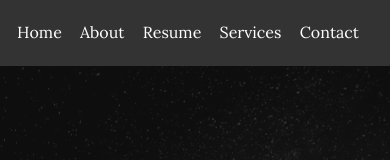
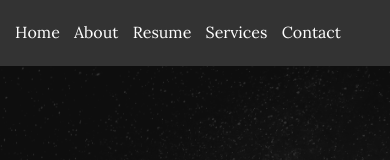
Before and after one commit to hemadrireddy9966/hemadrireddy9966.github.io, a plain HTML site: page index.html in a window 390 px wide. Shown: the top 160 px of the page. Drawn offline with Linux system fonts and the light colour scheme; files whose address does not match are found by name.

Commit message:
Update main.css

```diff
--- a/css/main.css
+++ b/css/main.css
@@ -1297,7 +1297,7 @@ header .row {
     }
 
     .top-bar a {
-        margin: 0 7px; /* Adjust spacing for mobile */
+        margin: 5px; /* Adjust spacing for mobile */
         font-size: 16px; /* Smaller font size for mobile */
     }
 }
```
